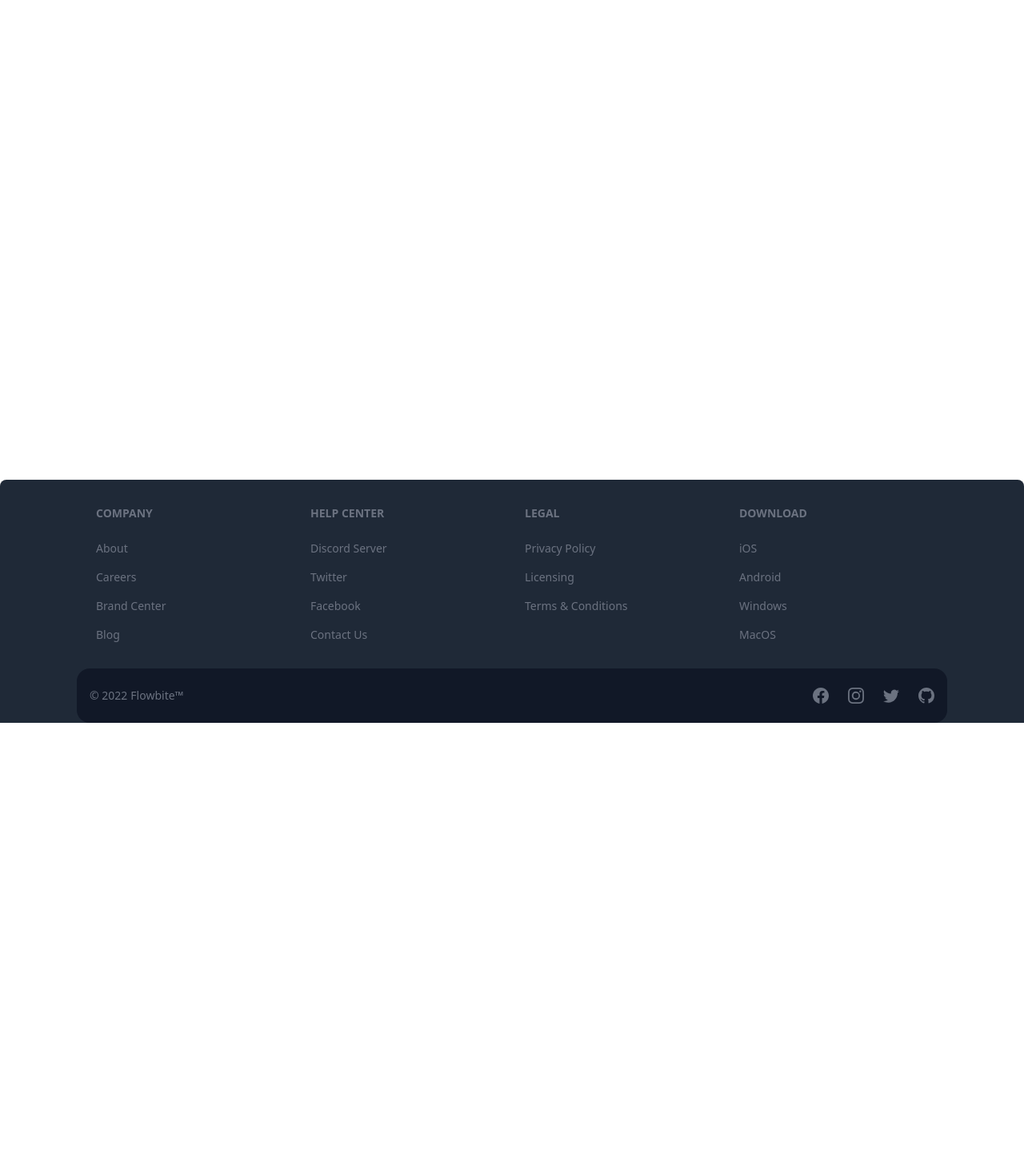
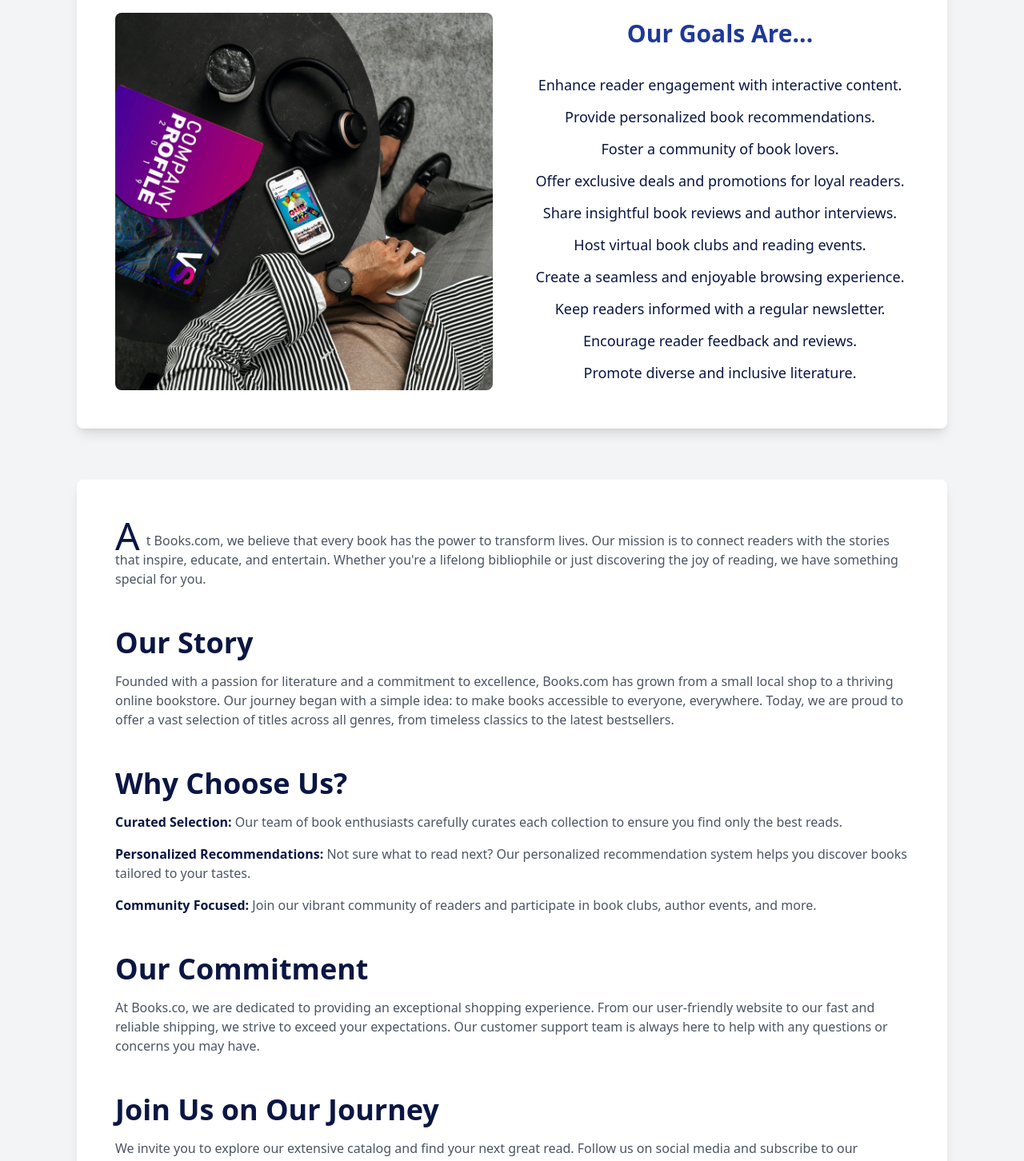
Before and after one commit to aashishsrivastava/mern-book-project-frontend-files-mern-client, a React app: page /about in a window 1280 px wide. Shown: the part 200-1652 px from the top of the page at 80% size. Before the commit the page ends 1104 px from the top, so only its background shows below. Built offline with nearby package versions, Linux system fonts and the light colour scheme; no server answers; the HTML template or start-up script is replaced by a standard one.

Commit message:
add about page

```diff
--- a/src/components/About.jsx
+++ b/src/components/About.jsx
@@ -1,9 +1,170 @@
-import React from 'react'
-
+import React from "react";
+import about from "../assets/about2.jpg";
 const About = () => {
   return (
-    <div>About</div>
-  )
-}
+    <>
+      <div className="px-4 pb-8 lg:px-24 bg-gray-100 pt-24">
+        <div className="max-w-6xl mx-auto bg-white rounded-lg shadow-lg pb-24 lg:p-12">
+          {/* Heading Section */}
+          <div className="mb-8 text-center">
+            <h3 className="text-3xl lg:text-4xl font-bold text-[#2e4fc7]">
+              Welcome to Books.com
+            </h3>
+          </div>
 
-export default About
+          {/* Image and Text Section */}
+          <div className="flex flex-col lg:flex-row gap-12">
+            {/* Image */}
+            <div className="w-full lg:w-1/2 flex justify-center">
+              <img
+                src={about}
+                alt="About Us"
+                className="w-full h-auto rounded-lg object-cover"
+              />
+            </div>
+
+            {/* Text Content */}
+            <div className="w-full lg:w-1/2 flex flex-col justify-center">
+              <h4 className="text-3xl font-semibold text-[#1e3998] mb-8 flex justify-center ">
+                Our Goals Are...
+              </h4>
+              <ul className=" space-y-3 text-[#0a1643] text-center">
+                <li className="font-medium text-lg ">
+                  Enhance reader engagement with interactive content.
+                </li>{" "}
+                <li className="font-medium text-lg ">
+                  Provide personalized book recommendations.
+                </li>{" "}
+                <li className="font-medium text-lg ">
+                  Foster a community of book lovers.{" "}
+                </li>{" "}
+                <li className="font-medium text-lg ">
+                  Offer exclusive deals and promotions for loyal readers.{" "}
+                </li>{" "}
+                <li className="font-medium text-lg ">
+                  Share insightful book reviews and author interviews.{" "}
+                </li>{" "}
+                <li className="font-medium text-lg ">
+                  Host virtual book clubs and reading events.{" "}
+                </li>{" "}
+                <li className="font-medium text-lg ">
+                  Create a seamless and enjoyable browsing experience.{" "}
+                </li>{" "}
+                <li className="font-medium text-lg ">
+                  Keep readers informed with a regular newsletter.{" "}
+                </li>{" "}
+                <li className="font-medium text-lg ">
+                  Encourage reader feedback and reviews.{" "}
+                </li>{" "}
+                <li className="font-medium text-lg ">
+                  Promote diverse and inclusive literature.{" "}
+                </li>{" "}
+              </ul>
+            </div>
+          </div>
+        </div>
+      </div>
+
+      <div className="px-4 py-8 lg:px-24 bg-gray-100">
+        <div className="max-w-6xl mx-auto bg-white rounded-lg shadow-lg p-6 lg:p-12 space-y-12  pb-12 mb-4">
+          {/* Welcome Section */}
+          <div>
+            <h2 className="text-3xl lg:text-4xl font-bold text-[#0a1643] mb-4">
+              {/* Welcome to Books.comm  */}
+            </h2>
+            <p className="text-gray-600">
+              {/* span is used for creating a Drop Cap */}
+              <span className="text-5xl float-left mr-2 leading-3 align-top text-[#0a1643]">
+                A
+              </span>
+              t Books.com, we believe that every book has the power to transform
+              lives. Our mission is to connect readers with the stories that
+              inspire, educate, and entertain. Whether you're a lifelong
+              bibliophile or just discovering the joy of reading, we have
+              something special for you.
+            </p>
+          </div>
+
+          {/* Our Story Section */}
+          <div>
+            <h2 className="text-3xl lg:text-4xl font-bold text-[#0a1643] mb-4">
+              Our Story
+            </h2>
+            <p className="text-gray-600">
+              Founded with a passion for literature and a commitment to
+              excellence, Books.com has grown from a small local shop to a
+              thriving online bookstore. Our journey began with a simple idea:
+              to make books accessible to everyone, everywhere. Today, we are
+              proud to offer a vast selection of titles across all genres, from
+              timeless classics to the latest bestsellers.
+            </p>
+          </div>
+
+          {/* Why Choose Us Section */}
+          <div>
+            <h2 className="text-3xl lg:text-4xl font-bold text-[#0a1643] mb-4">
+              Why Choose Us?
+            </h2>
+            <ul className="list-none space-y-4">
+              <li>
+                <p className="text-gray-600">
+                  <span className="font-semibold text-[#0a1643]">
+                    Curated Selection:
+                  </span>{" "}
+                  Our team of book enthusiasts carefully curates each collection
+                  to ensure you find only the best reads.
+                </p>
+              </li>
+              <li>
+                <p className="text-gray-600">
+                  <span className="font-semibold text-[#0a1643]">
+                    Personalized Recommendations:
+                  </span>{" "}
+                  Not sure what to read next? Our personalized recommendation
+                  system helps you discover books tailored to your tastes.
+                </p>
+              </li>
+              <li>
+                <p className="text-gray-600">
+                  <span className="font-semibold text-[#0a1643]">
+                    Community Focused:
+                  </span>{" "}
+                  Join our vibrant community of readers and participate in book
+                  clubs, author events, and more.
+                </p>
+              </li>
+            </ul>
+          </div>
+
+          <div>
+            <h2 className="text-3xl lg:text-4xl font-bold text-[#0a1643] mb-4">
+              Our Commitment
+            </h2>
+            <p className="text-gray-600">
+              At Books.co, we are dedicated to providing an exceptional shopping
+              experience. From our user-friendly website to our fast and
+              reliable shipping, we strive to exceed your expectations. Our
+              customer support team is always here to help with any questions or
+              concerns you may have.
+            </p>
+          </div>
+
+          <div>
+            <h2 className="text-3xl lg:text-4xl font-bold text-[#0a1643] mb-4">
+              Join Us on Our Journey
+            </h2>
+            <p className="text-gray-600">
+              We invite you to explore our extensive catalog and find your next
+              great read. Follow us on social media and subscribe to our
+              newsletter for the latest updates, exclusive offers, and literary
+              news. Thank you for choosing Books.co as your trusted source for
+              books.
+            </p>
+          </div>
+        </div>
+      </div>
+    </>
+  );
+};
+
+export default About;
--- a/src/components/NavBar.jsx
+++ b/src/components/NavBar.jsx
@@ -41,7 +41,7 @@ const NavBar = () => {
     { link: "About", path: "/about" },
     { link: "Shop", path: "/shop" },
     { link: "Sell Your Book", path: "/admin/dashboard" },
-    { link: "Blog", path: "/blog" },
+    // { link: "Blog", path: "/blog" },
   ];
 
   return (
@@ -65,7 +65,7 @@ const NavBar = () => {
             {/* nav items for large devices */}
 
             {/* using map items function */}
-            <ul className="md:flex space-x-12 hidden ">
+            <ul className="md:flex space-x-12 hidden font-semibold">
               {navItems.map(({ link, path }) => (
                 <Link
                   key={path}
@@ -78,9 +78,9 @@ const NavBar = () => {
             </ul>
 
             {/* btn for lg devices */}
-            {/* changed today 6/9/2024 at 5:4 PM */}
+
             {/* <div className="md:hidden"> */}
-            <div className="">
+            <div className="lg:hidden">
               <button className="space-x-12 hidden lg:flex items-center ">
                 <FaBarsStaggered className="w-5 hover:text-blue-700" />
               </button>
```
Also changed, not shown: src/assets/about2.jpg (added).
